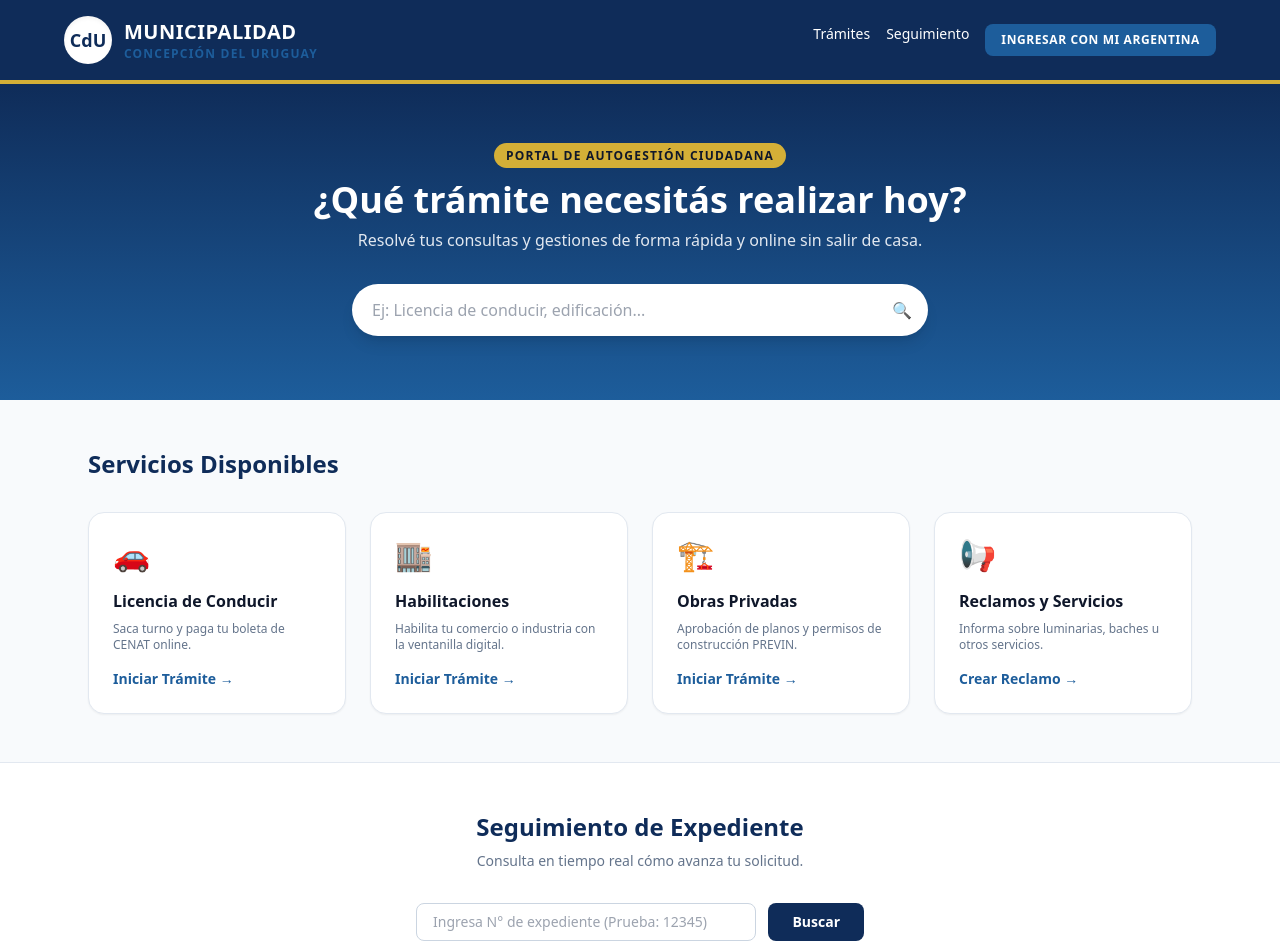
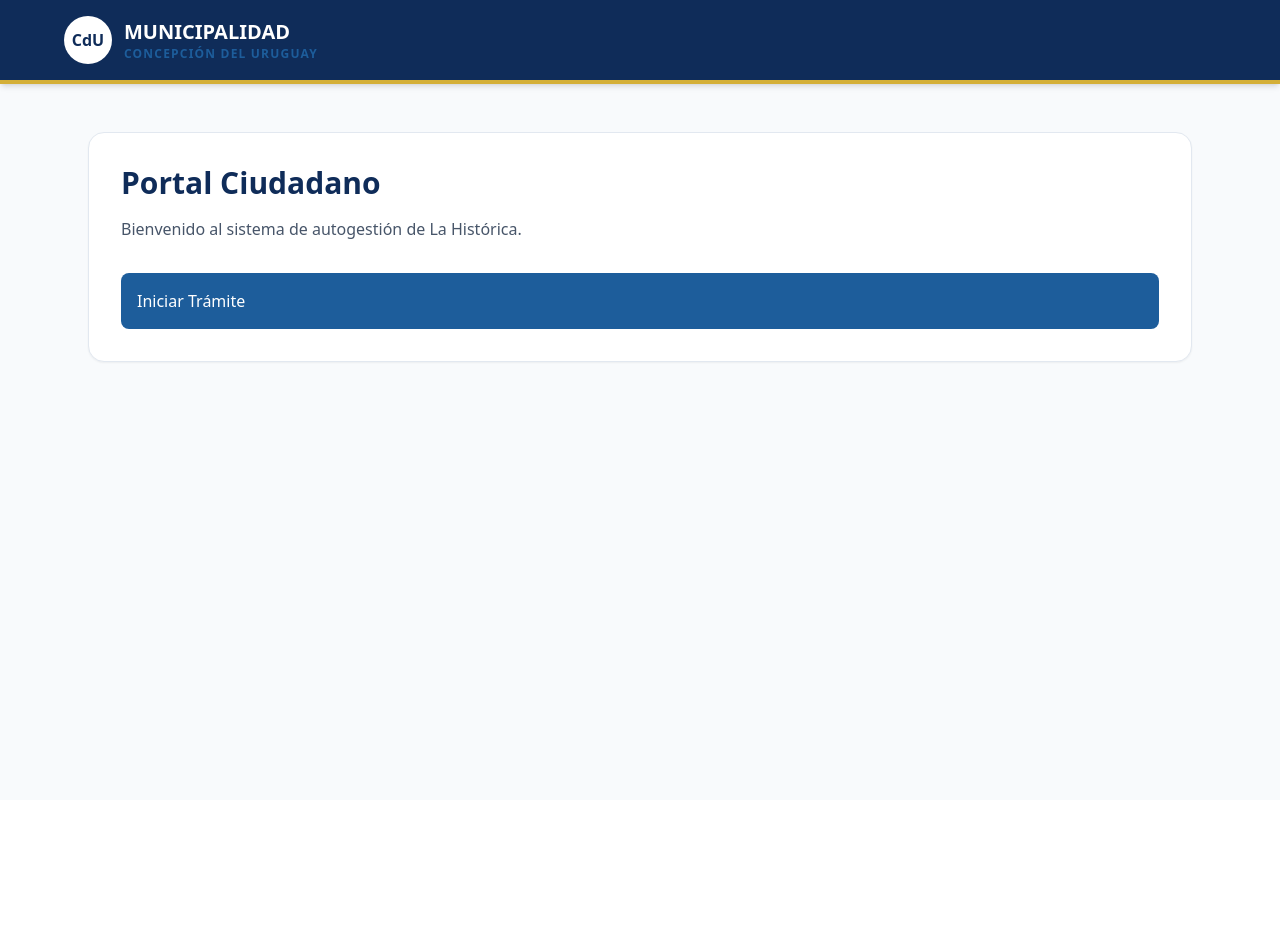
Before and after one commit to Ghosteado4/cdu-municipalidad, a React (Vite) app in the folder app/frontend/: page / in a window 1280 px wide. Shown: the top 952 px of the page. After the commit the page ends 800 px from the top, so only its background shows below. Built offline with nearby package versions, Linux system fonts and the light colour scheme.

Commit message:
Integrar frontend profesional con diseño institucional

```diff
--- a/app/frontend/src/App.tsx
+++ b/app/frontend/src/App.tsx
@@ -1,203 +1,31 @@
-import React, { useState } from 'react';
+import React from 'react';
 
-// Tipos de trámites de ejemplo para la simulación del buscador
-const TRAMITES_DISPONIBLES = [
-  { id: '1', nombre: 'Habilitación Comercial', cat: 'Rentas' },
-  { id: '2', nombre: 'Permiso de Edificación (PREVIN)', cat: 'Obras Privadas' },
-  { id: '3', nombre: 'Renovación de Licencia de Conducir', cat: 'Tránsito' },
-  { id: '4', nombre: 'Reclamo de Alumbrado y Bacheo', cat: 'Servicios Públicos' },
-];
-
-export default function PortalCiudadano() {
-  const [busqueda, setBusqueda] = useState('');
-  const [numExpediente, setNumExpediente] = useState('');
-  const [expedienteEncontrado, setExpedienteEncontrado] = useState<any>(null);
-
-  // Simulación de consulta de expediente (en el futuro conectará con tu API)
-  const buscarExpediente = (e: React.FormEvent) => {
-    e.preventDefault();
-    if (numExpediente === '12345') {
-      setExpedienteEncontrado({
-        id: '12345',
-        tipo: 'Habilitación Comercial - Kiosco "La Histórica"',
-        fecha: '15 de Mayo, 2024',
-        estadoActual: 'EN_REVISION',
-        pasos: [
-          { titulo: 'Iniciado', desc: 'Documentación presentada correctamente.', completado: true },
-          { titulo: 'En Revisión', desc: 'Analizando planos e impacto ambiental.', completado: true, activo: true },
-          { titulo: 'Inspección Física', desc: 'Visita del inspector al local.', completado: false },
-          { titulo: 'Aprobado/Finalizado', desc: 'Emisión de la firma de habilitación.', completado: false },
-        ]
-      });
-    } else {
-      alert('Expediente no encontrado. Prueba con el número "12345".');
-    }
-  };
-
-  const tramitesFiltrados = TRAMITES_DISPONIBLES.filter(t =>
-    t.nombre.toLowerCase().includes(busqueda.toLowerCase())
-  );
-
+export default function App() {
   return (
     <div className="min-h-screen bg-[#F8FAFC] text-slate-800 font-sans">
-
-      {/* 1. CABECERA INSTITUCIONAL */}
       <header className="bg-[#0F2C59] text-white border-b-4 border-[#D4AF37] px-6 py-4 shadow-md">
-        <div className="max-w-6xl mx-auto flex flex-col md:flex-row justify-between items-center gap-4">
+        <div className="max-w-6xl mx-auto flex justify-between items-center">
           <div className="flex items-center gap-3">
-            {/* Escudo / Logo Simplificado de Concepción del Uruguay */}
-            <div className="w-12 h-12 bg-white rounded-full flex items-center justify-center text-[#0F2C59] font-bold text-lg shadow-inner">
-              CdU
-            </div>
+            <div className="w-12 h-12 bg-white rounded-full flex items-center justify-center text-[#0F2C59] font-bold">CdU</div>
             <div>
-              <h1 className="text-xl font-bold tracking-wide">MUNICIPALIDAD</h1>
-              <p className="text-xs text-[#1D5D9B] font-semibold tracking-widest">CONCEPCIÓN DEL URUGUAY</p>
+              <h1 className="text-xl font-bold">MUNICIPALIDAD</h1>
+              <p className="text-xs text-[#1D5D9B] tracking-widest font-semibold">CONCEPCIÓN DEL URUGUAY</p>
             </div>
           </div>
-          <nav className="flex gap-4 text-sm font-medium">
-            <a href="#tramites" className="hover:text-[#D4AF37] transition-colors">Trámites</a>
-            <a href="#expediente" className="hover:text-[#D4AF37] transition-colors">Seguimiento</a>
-            <button className="bg-[#1D5D9B] hover:bg-[#1a538b] text-white px-4 py-2 rounded-lg text-xs font-semibold uppercase tracking-wider transition-all">
-              Ingresar con Mi Argentina
-            </button>
-          </nav>
         </div>
       </header>
 
-      {/* 2. HERO & BUSCADOR INTELIGENTE */}
-      <section className="bg-gradient-to-b from-[#0F2C59] to-[#1D5D9B] text-white py-16 px-6 text-center">
-        <div className="max-w-3xl mx-auto">
-          <span className="text-xs uppercase tracking-widest bg-[#D4AF37] text-slate-900 px-3 py-1 rounded-full font-bold">
-            Portal de Autogestión Ciudadana
-          </span>
-          <h2 className="text-4xl font-extrabold mt-4 mb-2">¿Qué trámite necesitás realizar hoy?</h2>
-          <p className="text-slate-200 mb-8 text-sm md:text-base">Resolvé tus consultas y gestiones de forma rápida y online sin salir de casa.</p>
-
-          {/* Buscador */}
-          <div className="relative max-w-xl mx-auto">
-            <input
-              type="text"
-              placeholder="Ej: Licencia de conducir, edificación..."
-              value={busqueda}
-              onChange={(e) => setBusqueda(e.target.value)}
-              className="w-full pl-5 pr-12 py-3.5 rounded-full text-slate-900 shadow-lg focus:outline-none focus:ring-4 focus:ring-[#D4AF37]/50"
-            />
-            <span className="absolute right-4 top-3.5 text-slate-400">🔍</span>
-
-            {/* Resultados dinámicos de búsqueda */}
-            {busqueda && (
-              <div className="absolute left-0 right-0 mt-2 bg-white text-slate-900 rounded-xl shadow-2xl border border-slate-200 max-h-60 overflow-y-auto text-left z-20">
-                {tramitesFiltrados.length > 0 ? (
-                  tramitesFiltrados.map(t => (
-                    <div key={t.id} className="p-4 hover:bg-slate-50 border-b border-slate-100 cursor-pointer transition-colors">
-                      <p className="font-semibold text-[#0F2C59]">{t.nombre}</p>
-                      <span className="text-xs bg-slate-100 text-slate-600 px-2 py-0.5 rounded-full">{t.cat}</span>
-                    </div>
-                  ))
-                ) : (
-                  <p className="p-4 text-sm text-slate-500">No se encontraron trámites con ese nombre.</p>
-                )}
-              </div>
-            )}
+      <main className="max-w-6xl mx-auto px-6 py-12">
+        <section className="bg-white p-8 rounded-2xl shadow-sm border border-slate-200">
+          <h2 className="text-3xl font-bold text-[#0F2C59] mb-4">Portal Ciudadano</h2>
+          <p className="text-slate-600">Bienvenido al sistema de autogestión de La Histórica.</p>
+          <div className="mt-8 grid gap-4">
+            <a href="/api/tramites" className="p-4 bg-[#1D5D9B] text-white rounded-lg hover:bg-[#0F2C59] transition-colors">
+              Iniciar Trámite
+            </a>
           </div>
-        </div>
-      </section>
-
-      {/* 3. ACCESOS RÁPIDOS (Tarjetas de Servicios) */}
-      <main id="tramites" className="max-w-6xl mx-auto px-6 py-12">
-        <h3 className="text-2xl font-bold text-[#0F2C59] mb-8 text-center md:text-left">Servicios Disponibles</h3>
-        <div className="grid grid-cols-1 sm:grid-cols-2 lg:grid-cols-4 gap-6">
-
-          <div className="bg-white p-6 rounded-2xl border border-slate-200 shadow-sm hover:shadow-md hover:-translate-y-1 transition-all duration-300">
-            <div className="text-3xl mb-4">🚗</div>
-            <h4 className="font-bold text-slate-900 mb-2">Licencia de Conducir</h4>
-            <p className="text-xs text-slate-500 mb-4">Saca turno y paga tu boleta de CENAT online.</p>
-            <button className="text-sm text-[#1D5D9B] font-bold hover:text-[#0F2C59]">Iniciar Trámite →</button>
-          </div>
-
-          <div className="bg-white p-6 rounded-2xl border border-slate-200 shadow-sm hover:shadow-md hover:-translate-y-1 transition-all duration-300">
-            <div className="text-3xl mb-4">🏬</div>
-            <h4 className="font-bold text-slate-900 mb-2">Habilitaciones</h4>
-            <p className="text-xs text-slate-500 mb-4">Habilita tu comercio o industria con la ventanilla digital.</p>
-            <button className="text-sm text-[#1D5D9B] font-bold hover:text-[#0F2C59]">Iniciar Trámite →</button>
-          </div>
-
-          <div className="bg-white p-6 rounded-2xl border border-slate-200 shadow-sm hover:shadow-md hover:-translate-y-1 transition-all duration-300">
-            <div className="text-3xl mb-4">🏗️</div>
-            <h4 className="font-bold text-slate-900 mb-2">Obras Privadas</h4>
-            <p className="text-xs text-slate-500 mb-4">Aprobación de planos y permisos de construcción PREVIN.</p>
-            <button className="text-sm text-[#1D5D9B] font-bold hover:text-[#0F2C59]">Iniciar Trámite →</button>
-          </div>
-
-          <div className="bg-white p-6 rounded-2xl border border-slate-200 shadow-sm hover:shadow-md hover:-translate-y-1 transition-all duration-300">
-            <div className="text-3xl mb-4">📢</div>
-            <h4 className="font-bold text-slate-900 mb-2">Reclamos y Servicios</h4>
-            <p className="text-xs text-slate-500 mb-4">Informa sobre luminarias, baches u otros servicios.</p>
-            <button className="text-sm text-[#1D5D9B] font-bold hover:text-[#0F2C59]">Crear Reclamo →</button>
-          </div>
-
-        </div>
+        </section>
       </main>
-
-      {/* 4. SEGUIMIENTO DE EXPEDIENTE (LÍNEA DE TIEMPO INTERACTIVA) */}
-      <section id="expediente" className="bg-white py-12 border-t border-slate-200 px-6">
-        <div className="max-w-3xl mx-auto">
-          <div className="text-center mb-8">
-            <h3 className="text-2xl font-bold text-[#0F2C59]">Seguimiento de Expediente</h3>
-            <p className="text-sm text-slate-500 mt-2">Consulta en tiempo real cómo avanza tu solicitud.</p>
-          </div>
-
-          <form onSubmit={buscarExpediente} className="flex flex-col sm:flex-row gap-3 max-w-md mx-auto mb-8">
-            <input
-              type="text"
-              placeholder="Ingresa N° de expediente (Prueba: 12345)"
-              value={numExpediente}
-              onChange={(e) => setNumExpediente(e.target.value)}
-              className="flex-1 px-4 py-2 border border-slate-300 rounded-lg text-sm focus:outline-none focus:ring-2 focus:ring-[#1D5D9B]"
-              required
-            />
-            <button type="submit" className="bg-[#0F2C59] hover:bg-[#1D5D9B] text-white px-6 py-2 rounded-lg text-sm font-bold transition-colors">
-              Buscar
-            </button>
-          </form>
-
-          {/* Renderizado de la Línea de Tiempo */}
-          {expedienteEncontrado && (
-            <div className="bg-slate-50 p-6 rounded-2xl border border-slate-200">
-              <div className="mb-6">
-                <p className="text-xs text-slate-400">Expediente N° {expedienteEncontrado.id}</p>
-                <h4 className="font-bold text-[#0F2C59]">{expedienteEncontrado.tipo}</h4>
-                <p className="text-xs text-slate-500 mt-1">Última actualización: {expedienteEncontrado.fecha}</p>
-              </div>
-
-              {/* Conector y Pasos */}
-              <div className="relative pl-6 border-l-2 border-slate-200 flex flex-col gap-8">
-                {expedienteEncontrado.pasos.map((paso: any, index: number) => (
-                  <div key={index} className="relative">
-                    {/* Indicador de Punto */}
-                    <span className={`absolute -left-[31px] top-0 w-4 h-4 rounded-full border-2 ${
-                      paso.completado ? 'bg-green-500 border-green-500' : 'bg-white border-slate-300'
-                    } ${paso.activo ? 'ring-4 ring-[#1D5D9B]/30 border-[#1D5D9B]' : ''}`} />
-
-                    <div>
-                      <h5 className={`font-bold text-sm ${paso.activo ? 'text-[#1D5D9B]' : 'text-slate-700'}`}>
-                        {paso.titulo}
-                      </h5>
-                      <p className="text-xs text-slate-500 mt-1">{paso.desc}</p>
-                    </div>
-                  </div>
-                ))}
-              </div>
-            </div>
-          )}
-        </div>
-      </section>
-
-      {/* Footer */}
-      <footer className="bg-slate-900 text-slate-400 py-8 text-center text-xs">
-        <p>© 2024 Municipalidad de Concepción del Uruguay. Provincia de Entre Ríos, Argentina.</p>
-        <p className="mt-2 text-slate-600">Portal protegido y certificado bajo estándares OWASP.</p>
-      </footer>
     </div>
   );
 }
```
Also changed, not shown: app/frontend/src/main.tsx (+6 -6 lines), app/frontend/vite.config.js (+4 -4 lines).
